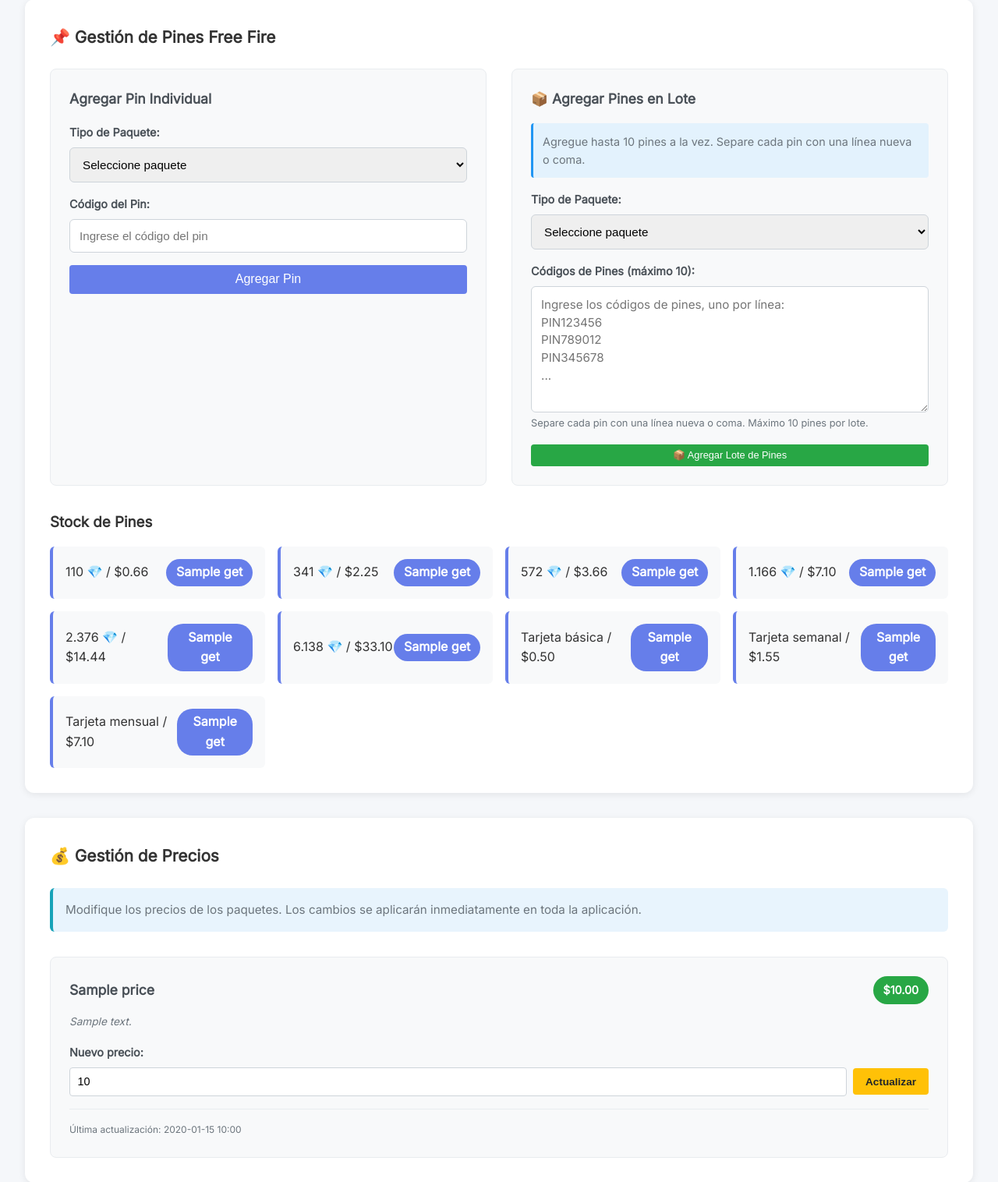
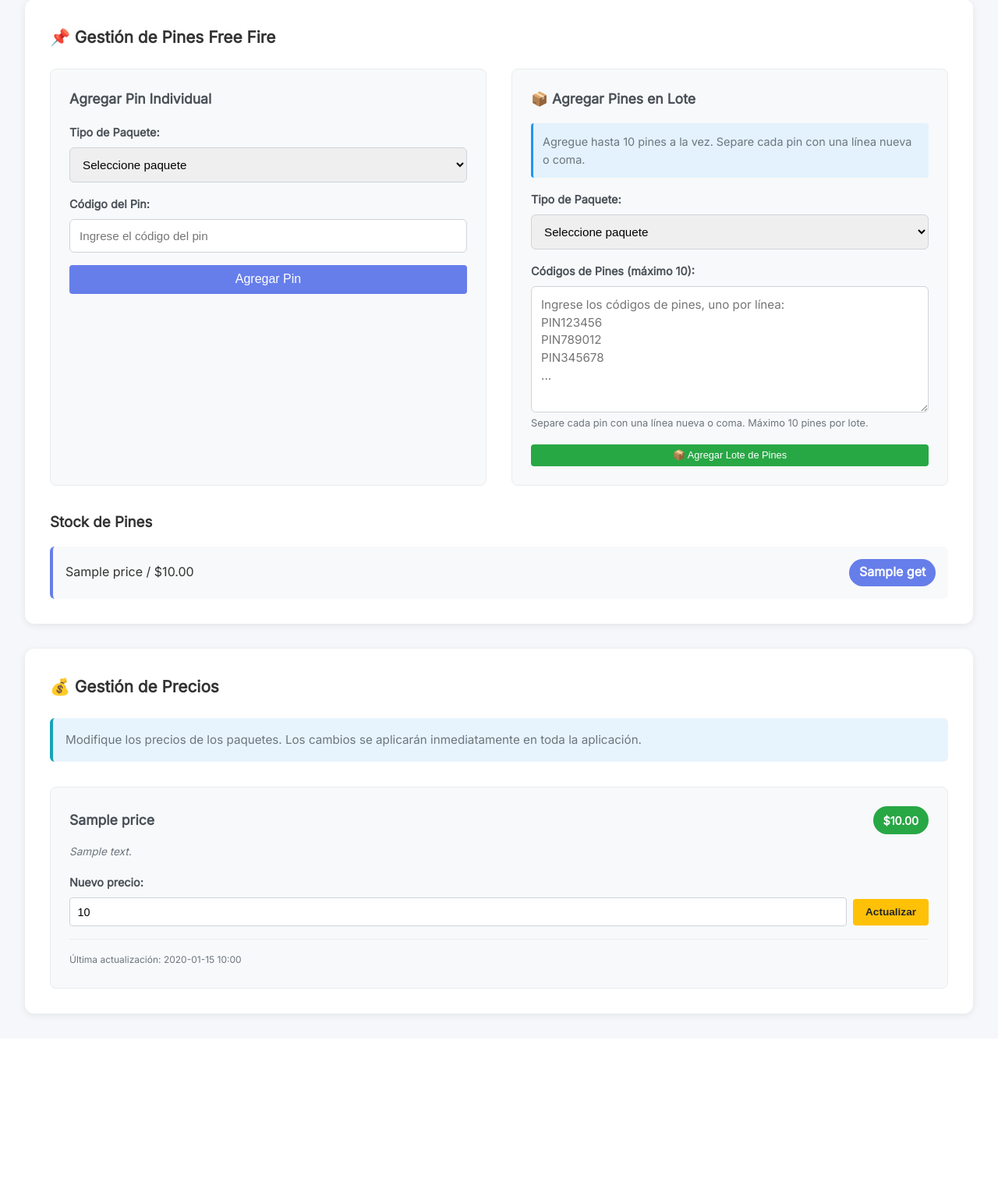
Before and after one commit to 2eliot/Enlineacoins, a Flask app: template templates/admin.html in a window 1280 px wide. Shown: the part 595-2111 px from the top of the page at 78% size. After the commit the page ends 1902 px from the top, so only its background shows below. Run offline with Flask 3, Linux system fonts and the light colour scheme; the template is opened without the code that fills it: most values are stand-ins (such as "Sample title", 1, 10 or a date in 2020).

Commit message:
Corregir precios dinámicos en toda la aplicación - Actualizar freefire_latam.html para usar precios de BD - Actualizar admin.html para mostrar precios dinámicos - Modificar validación para usar get_price_by_id() - Los precios ahora se reflejan correctamente en frontend - Eliminar precios hardcodeados de templates

```diff
--- a/app.py
+++ b/app.py
@@ -781,10 +781,14 @@
     # Obtener stock de pines
     stock = get_pin_stock()
 
+    # Obtener precios dinámicos
+    prices = get_package_info_with_prices()
+
     return render_template('freefire_latam.html',
                          user_id=session.get('id', '00000'),
                          balance=session.get('saldo', 0),
-                         stock=stock)
+                         stock=stock,
+                         prices=prices)
 
 @app.route('/validar/freefire_latam', methods=['POST'])
 def validar_freefire_latam():
@@ -811,21 +815,18 @@
         flash('No hay stock disponible para este paquete', 'error')
         return redirect('/juego/freefire_latam')
 
-    # Definir precios por monto_id
-    precios = {
-        1: 0.66, 2: 2.25, 3: 3.66, 4: 7.10, 5: 14.44,
-        6: 33.10, 7: 0.50, 8: 1.55, 9: 7.10
-    }
+    # Obtener precio dinámico de la base de datos
+    precio = get_price_by_id(monto_id)
 
-    # Nombres de paquetes
-    paquetes = {
-        1: "110 💎 / $0.66", 2: "341 💎 / $2.25", 3: "572 💎 / $3.66",
-        4: "1.166 💎 / $7.10", 5: "2.376 💎 / $14.44", 6: "6.138 💎 / $33.10",
-        7: "Tarjeta básica / $0.50", 8: "Tarjeta semanal / $1.55", 9: "Tarjeta mensual / $7.10"
-    }
+    # Obtener información del paquete
+    packages_info = get_package_info_with_prices()
+    package_info = packages_info.get(monto_id, {})
 
-    precio = precios.get(monto_id, 0)
-    paquete_nombre = paquetes.get(monto_id, "Paquete")
+    paquete_nombre = f"{package_info.get('nombre', 'Paquete')} / ${precio:.2f}"
+
+    if precio == 0:
+        flash('Paquete no encontrado o inactivo', 'error')
+        return redirect('/juego/freefire_latam')
     saldo_actual = session.get('saldo', 0)
 
     # Verificar si tiene saldo suficiente
--- a/templates/admin.html
+++ b/templates/admin.html
@@ -119,15 +119,9 @@
                 <label for="monto_id">Tipo de Paquete:</label>
                 <select id="monto_id" name="monto_id" required>
                   <option value="">Seleccione paquete</option>
-                  <option value="1">110 💎 / $0.66</option>
-                  <option value="2">341 💎 / $2.25</option>
-                  <option value="3">572 💎 / $3.66</option>
-                  <option value="4">1.166 💎 / $7.10</option>
-                  <option value="5">2.376 💎 / $14.44</option>
-                  <option value="6">6.138 💎 / $33.10</option>
-                  <option value="7">Tarjeta básica / $0.50</option>
-                  <option value="8">Tarjeta semanal / $1.55</option>
-                  <option value="9">Tarjeta mensual / $7.10</option>
+                  {% for price in prices %}
+                    <option value="{{ price.id }}">{{ price.nombre }} / ${{ "%.2f"|format(price.precio) }}</option>
+                  {% endfor %}
                 </select>
               </div>
               <div class="form-group">
@@ -147,15 +141,9 @@
                 <label for="batch_monto_id">Tipo de Paquete:</label>
                 <select id="batch_monto_id" name="batch_monto_id" required>
                   <option value="">Seleccione paquete</option>
-                  <option value="1">110 💎 / $0.66</option>
-                  <option value="2">341 💎 / $2.25</option>
-                  <option value="3">572 💎 / $3.66</option>
-                  <option value="4">1.166 💎 / $7.10</option>
-                  <option value="5">2.376 💎 / $14.44</option>
-                  <option value="6">6.138 💎 / $33.10</option>
-                  <option value="7">Tarjeta básica / $0.50</option>
-                  <option value="8">Tarjeta semanal / $1.55</option>
-                  <option value="9">Tarjeta mensual / $7.10</option>
+                  {% for price in prices %}
+                    <option value="{{ price.id }}">{{ price.nombre }} / ${{ "%.2f"|format(price.precio) }}</option>
+                  {% endfor %}
                 </select>
               </div>
               <div class="form-group">
@@ -172,42 +160,12 @@
       <div class="pin-stock">
         <h3>Stock de Pines</h3>
         <div class="stock-grid">
+          {% for price in prices %}
           <div class="stock-item">
-            <span>110 💎 / $0.66</span>
-            <span class="stock-count">{{ pin_stock.get(1, 0) }}</span>
+            <span>{{ price.nombre }} / ${{ "%.2f"|format(price.precio) }}</span>
+            <span class="stock-count">{{ pin_stock.get(price.id, 0) }}</span>
           </div>
-          <div class="stock-item">
-            <span>341 💎 / $2.25</span>
-            <span class="stock-count">{{ pin_stock.get(2, 0) }}</span>
-          </div>
-          <div class="stock-item">
-            <span>572 💎 / $3.66</span>
-            <span class="stock-count">{{ pin_stock.get(3, 0) }}</span>
-          </div>
-          <div class="stock-item">
-            <span>1.166 💎 / $7.10</span>
-            <span class="stock-count">{{ pin_stock.get(4, 0) }}</span>
-          </div>
-          <div class="stock-item">
-            <span>2.376 💎 / $14.44</span>
-            <span class="stock-count">{{ pin_stock.get(5, 0) }}</span>
-          </div>
-          <div class="stock-item">
-            <span>6.138 💎 / $33.10</span>
-            <span class="stock-count">{{ pin_stock.get(6, 0) }}</span>
-          </div>
-          <div class="stock-item">
-            <span>Tarjeta básica / $0.50</span>
-            <span class="stock-count">{{ pin_stock.get(7, 0) }}</span>
-          </div>
-          <div class="stock-item">
-            <span>Tarjeta semanal / $1.55</span>
-            <span class="stock-count">{{ pin_stock.get(8, 0) }}</span>
-          </div>
-          <div class="stock-item">
-            <span>Tarjeta mensual / $7.10</span>
-            <span class="stock-count">{{ pin_stock.get(9, 0) }}</span>
-          </div>
+          {% endfor %}
         </div>
       </div>
     </section>
```
Also changed, not shown: templates/freefire_latam.html (+10 -10 lines).
